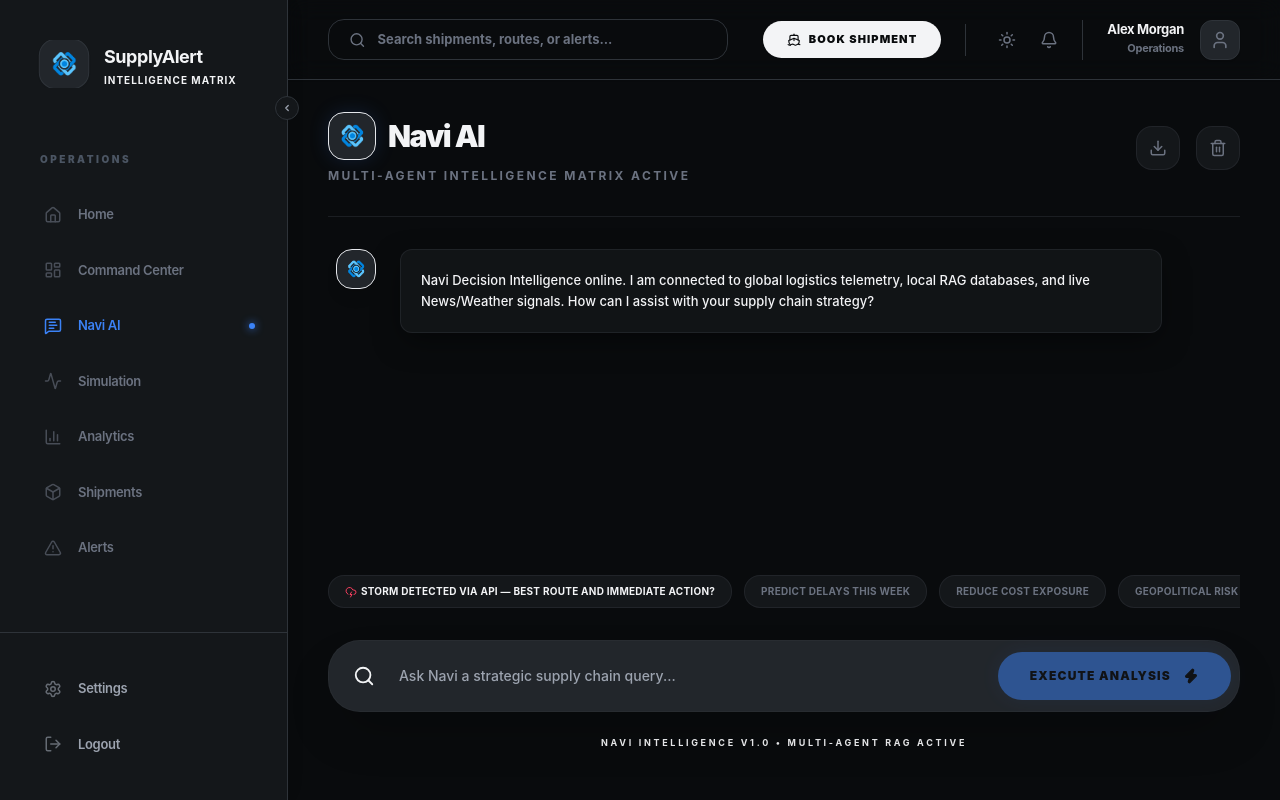
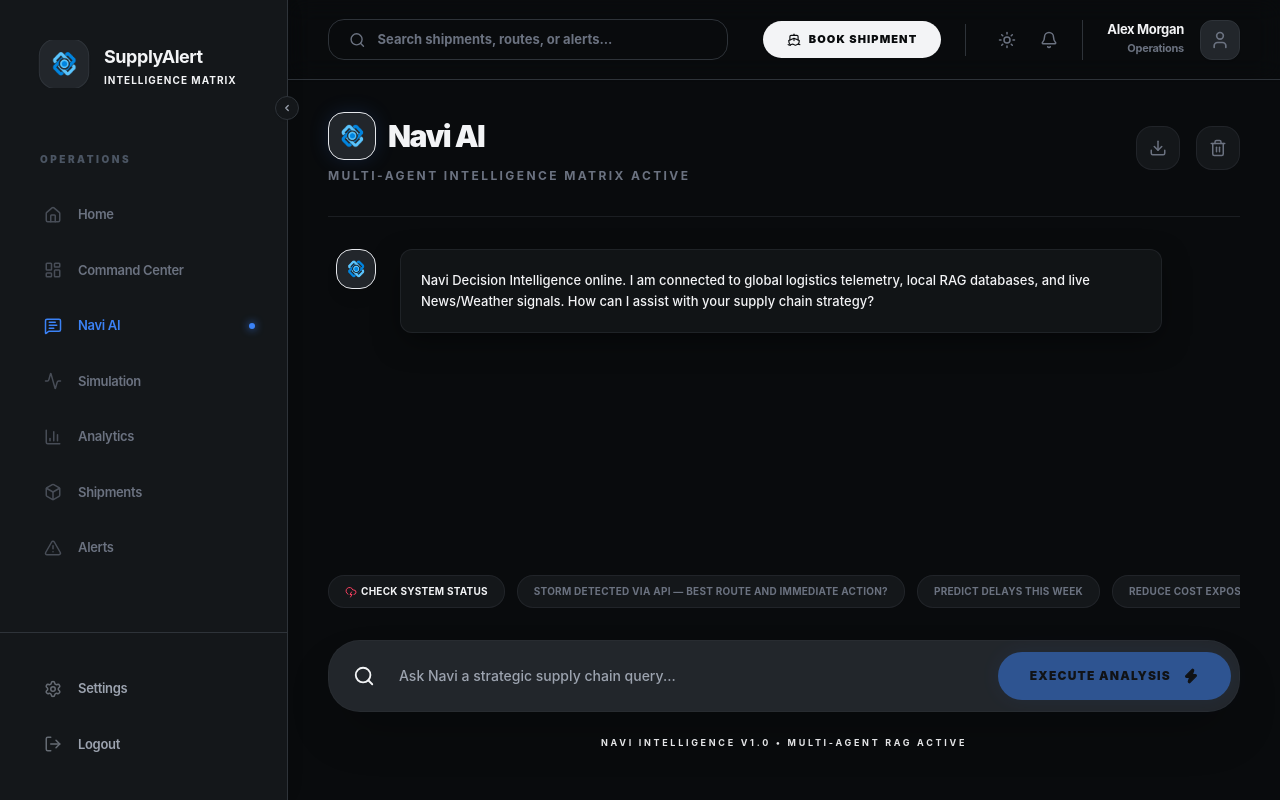
Before and after one commit to HackIndiaXYZ/hackindia-spark-6-ncr-central-region-githappens, a Next.js app in the folder frontend/: page /dashboard/advisor in a window 1280 px wide. Built offline with nearby package versions, Linux system fonts and the light colour scheme.

Commit message:
feat: add explicit System Status check to Navi AI advisor

```diff
--- a/frontend/app/dashboard/advisor/page.js
+++ b/frontend/app/dashboard/advisor/page.js
@@ -24,10 +24,10 @@ export default function AdvisorPage() {
   const chatEndRef = useRef(null);
 
   const chips = [
+    "Check System Status",
     "Storm detected via API — best route and immediate action?",
     "Predict delays this week",
     "Reduce cost exposure",
-    "Geopolitical risk assessment"
   ];
 
   const handleSendMessage = async (e, textOverride = '') => {
```
